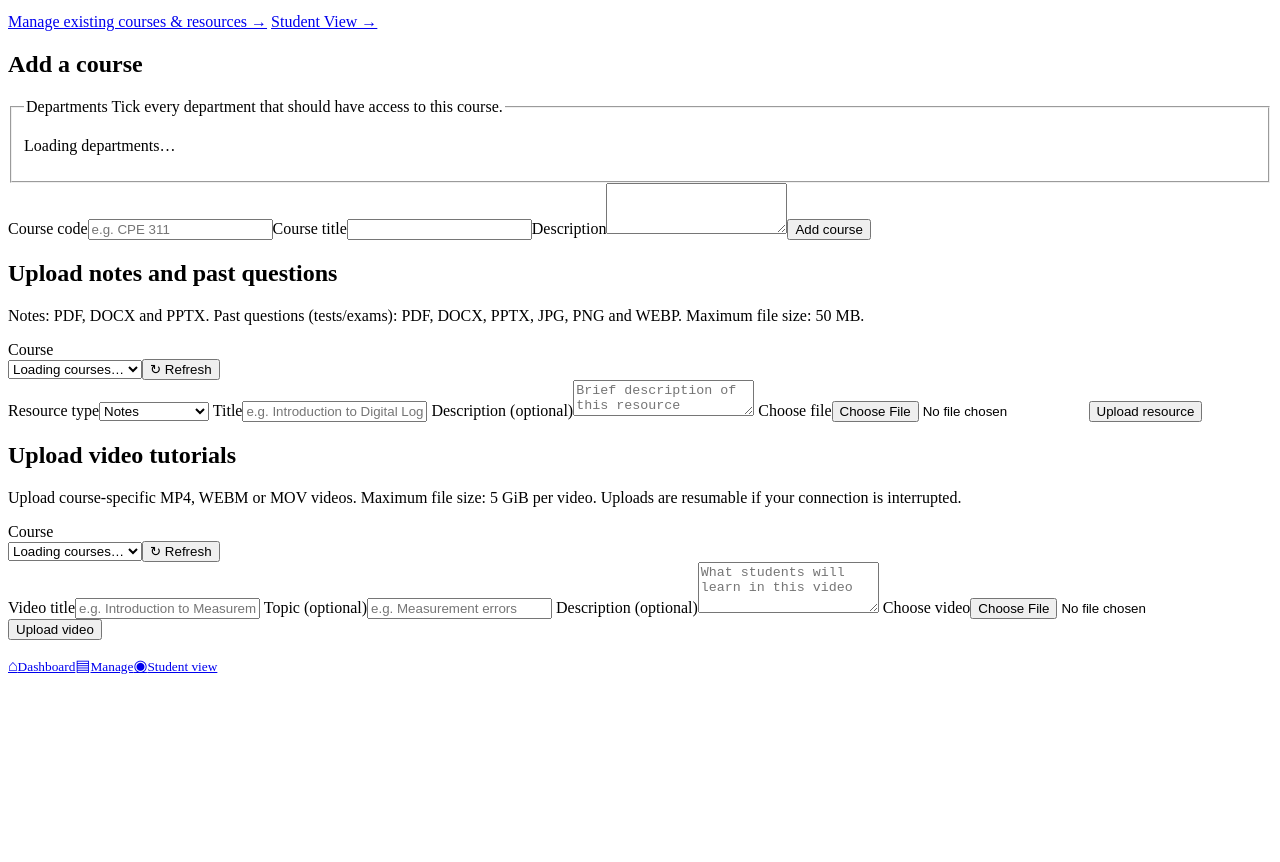
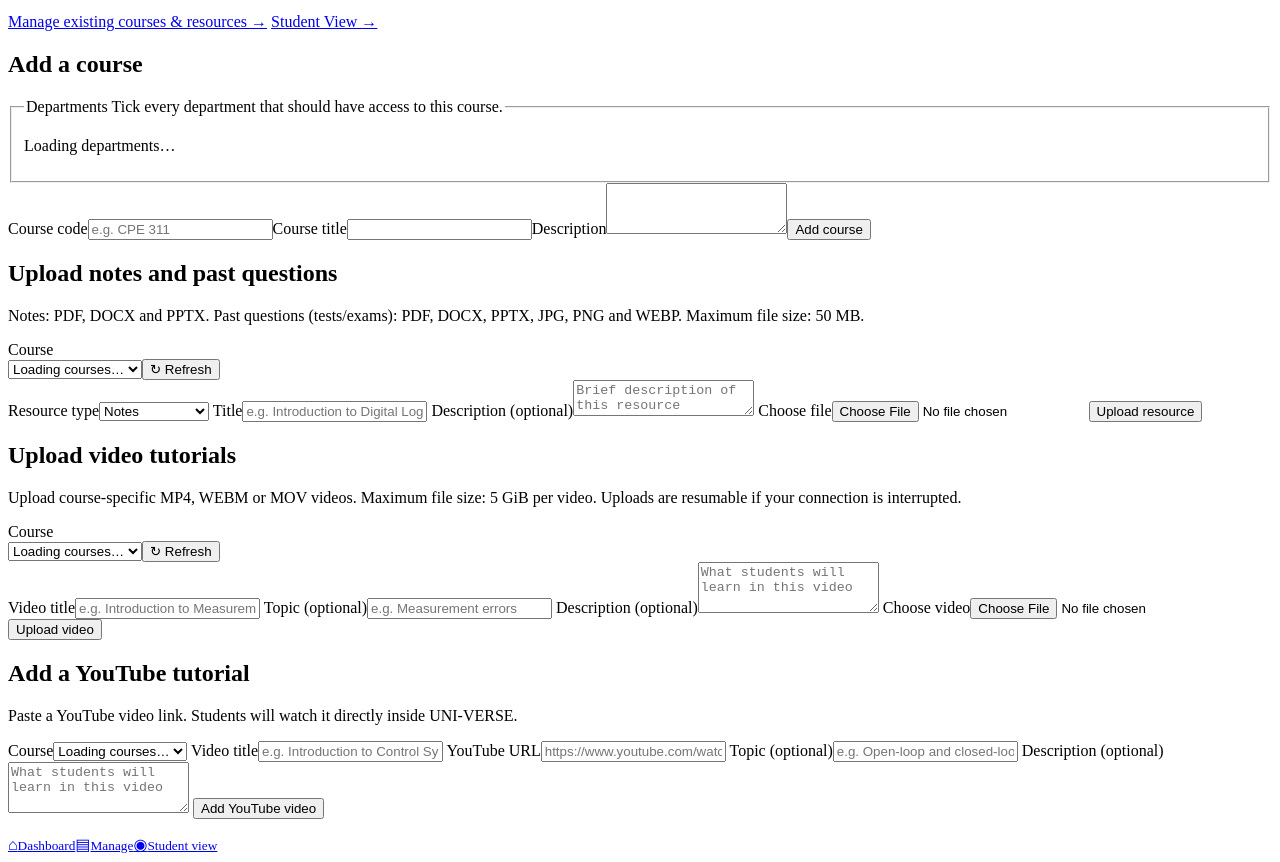
Before and after one commit to sheddykid/uni-verse, a website with bundled scripts: page admin.html in a window 1280 px wide. Shown: the part 182-1044 px from the top of the page. Before the commit the page ends 865 px from the top, so only its background shows below. Built offline with nearby package versions, Linux system fonts and the light colour scheme; a script that the page names is missing.

Commit message:
Add admin form for embedded YouTube tutorials

```diff
--- a/admin.html
+++ b/admin.html
@@ -25,5 +25,14 @@
 <div id="video-upload-progress" class="video-upload-progress" hidden><div class="video-upload-progress-head"><span id="video-upload-status">Preparing upload…</span><strong id="video-upload-percent">0%</strong></div><div class="generation-progress-track"><span id="video-upload-bar"></span></div></div>
 <button class="btn primary" id="video-upload-button" type="submit">Upload video</button><p id="video-message" class="message" role="status" aria-live="polite"></p>
 </form></section>
+<section class="section"><h2>Add a YouTube tutorial</h2><p class="muted">Paste a YouTube video link. Students will watch it directly inside UNI-VERSE.</p>
+<form id="youtube-video-form" class="admin-form">
+<label>Course<select id="youtube-video-course" required><option value="">Loading courses…</option></select></label>
+<label>Video title<input id="youtube-video-title" required maxlength="160" placeholder="e.g. Introduction to Control Systems"></label>
+<label>YouTube URL<input id="youtube-video-url" type="url" required maxlength="2048" placeholder="https://www.youtube.com/watch?v=…"></label>
+<label>Topic (optional)<input id="youtube-video-topic" maxlength="120" placeholder="e.g. Open-loop and closed-loop systems"></label>
+<label>Description (optional)<textarea id="youtube-video-description" rows="3" maxlength="2000" placeholder="What students will learn in this video"></textarea></label>
+<button class="btn primary" id="youtube-video-submit" type="submit">Add YouTube video</button><p id="youtube-video-message" class="message" role="status" aria-live="polite"></p>
+</form></section>
 </main><nav class="bottom-nav admin-bottom-nav" aria-label="Administrator pages"><a href="./admin.html" aria-label="Admin dashboard"><span aria-hidden="true">⌂</span><small>Dashboard</small></a><a href="./admin-manage.html" aria-label="Manage courses and resources"><span aria-hidden="true">▤</span><small>Manage</small></a><a href="./student.html" aria-label="Student view"><span aria-hidden="true">◉</span><small>Student view</small></a></nav>
 <script type="module" src="./assets/js/admin.js"></script></body></html>
```
